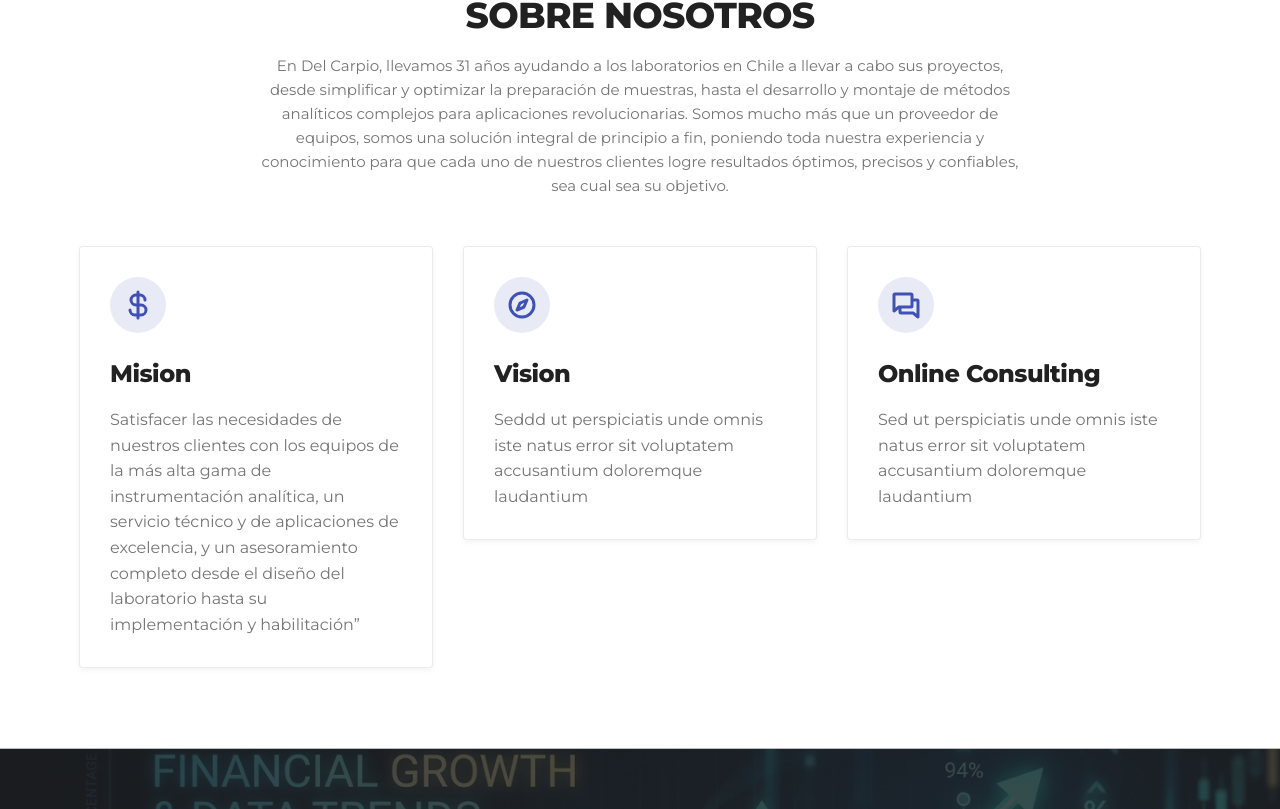
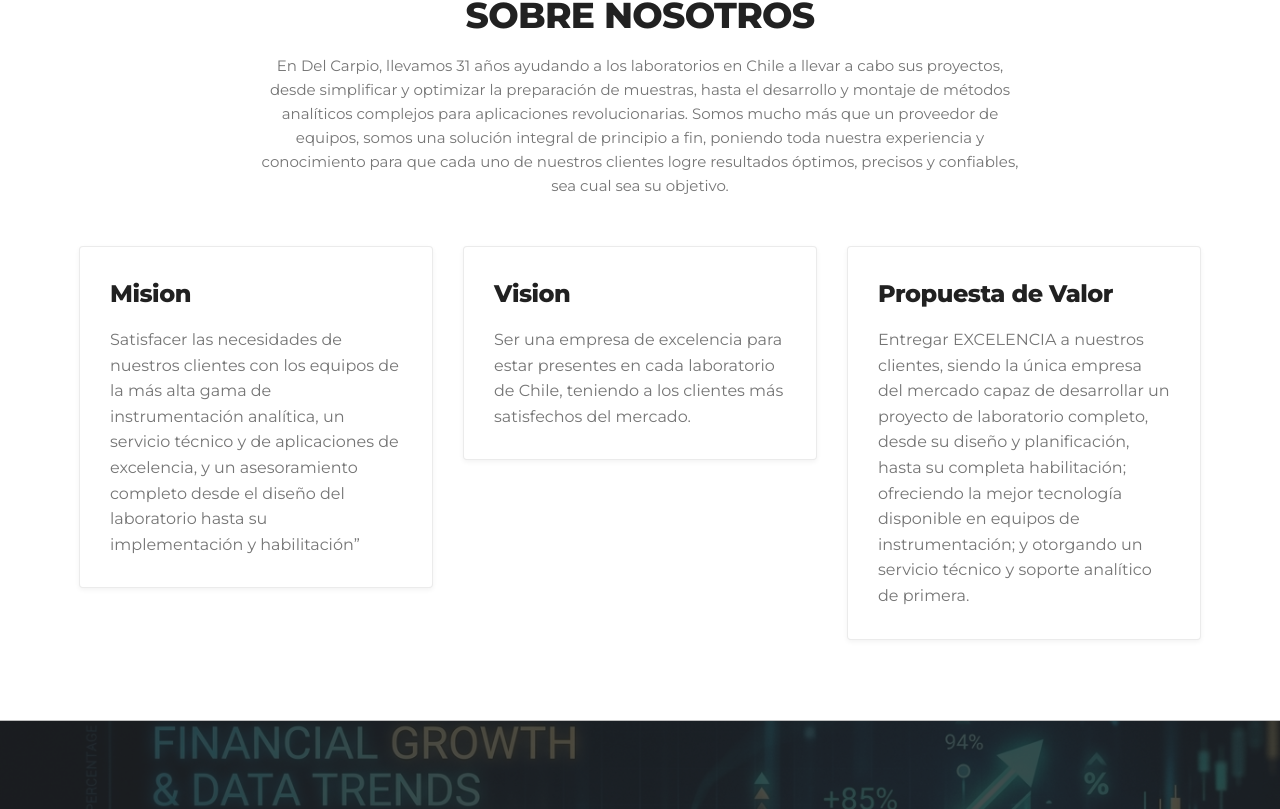
Before and after one commit to delcarpiohub/LandingPage, a Next.js app: page /nosotros in a window 1280 px wide. Shown: the part 671-1480 px from the top of the page. Built offline with nearby package versions, Linux system fonts and the light colour scheme.

Commit message:
feat: remueve iconos de las tarjetas mision vision y propuesta de valor

```diff
--- a/src/app/nosotros/page.tsx
+++ b/src/app/nosotros/page.tsx
@@ -2,7 +2,7 @@
 
 import Image from "next/image";
 import Link from "next/link";
-import { CurrencyDollar, Compass, Chats, Bank, Scales, ShieldCheck, Megaphone, Cpu, Heartbeat, FacebookLogo, TwitterLogo, LinkedinLogo } from "@phosphor-icons/react/dist/ssr";
+import { Compass, Bank, Scales, Megaphone, Cpu, Heartbeat, FacebookLogo, TwitterLogo, LinkedinLogo } from "@phosphor-icons/react/dist/ssr";
 
 import { Reveal } from "@/components/motion/reveal";
 import { Footer } from "@/components/sections/footer";
@@ -119,7 +119,7 @@ export default function NosotrosPage() {
                 className="text-4xl font-bold tracking-tight sm:text-5xl lg:text-[48px] leading-[1.2] max-w-4xl mx-auto"
                 style={{ color: "#FFFFFF" }}
               >
-                Sobre Nosotros
+                SOMOS DEL CARPIO
               </h1>
               <p className="mt-6 mx-auto max-w-2xl text-[16px] text-white/90 leading-[1.6]">
               </p>
@@ -147,11 +147,6 @@ Somos mucho más que un proveedor de equipos, somos una solución integral de pr
               {/* Feature Card 1 */}
               <Reveal delay={0.05}>
                 <div className="p-[30px] bg-white border border-[#BDBDBD]/30 rounded-[4px] shadow-[0_2px_5px_rgba(0,0,0,0.05)] hover:shadow-md transition-all">
-                  <div className="text-[#3F51B5] mb-6 flex justify-center md:justify-start">
-                    <div className="p-3 bg-[#C5CAE9]/40 rounded-full">
-                      <CurrencyDollar size={32} weight="bold" />
-                    </div>
-                  </div>
                   <h3 className="text-[24px] font-bold leading-[1.4] text-[#212121] text-center md:text-left mb-4">
                     Mision
                   </h3>
@@ -164,16 +159,11 @@ Somos mucho más que un proveedor de equipos, somos una solución integral de pr
               {/* Feature Card 2 */}
               <Reveal delay={0.1}>
                 <div className="p-[30px] bg-white border border-[#BDBDBD]/30 rounded-[4px] shadow-[0_2px_5px_rgba(0,0,0,0.05)] hover:shadow-md transition-all">
-                  <div className="text-[#3F51B5] mb-6 flex justify-center md:justify-start">
-                    <div className="p-3 bg-[#C5CAE9]/40 rounded-full">
-                      <Compass size={32} weight="bold" />
-                    </div>
-                  </div>
                   <h3 className="text-[24px] font-bold leading-[1.4] text-[#212121] text-center md:text-left mb-4">
                     Vision
                   </h3>
                   <p className="text-[16px] leading-[1.6] text-[#757575] text-left">
-                    Seddd ut perspiciatis unde omnis iste natus error sit voluptatem accusantium doloremque laudantium
+                    Ser una empresa de excelencia para estar presentes en cada laboratorio de Chile, teniendo a los clientes más satisfechos del mercado.
                   </p>
                 </div>
               </Reveal>
@@ -181,16 +171,11 @@ Somos mucho más que un proveedor de equipos, somos una solución integral de pr
               {/* Feature Card 3 */}
               <Reveal delay={0.15}>
                 <div className="p-[30px] bg-white border border-[#BDBDBD]/30 rounded-[4px] shadow-[0_2px_5px_rgba(0,0,0,0.05)] hover:shadow-md transition-all">
-                  <div className="text-[#3F51B5] mb-6 flex justify-center md:justify-start">
-                    <div className="p-3 bg-[#C5CAE9]/40 rounded-full">
-                      <Chats size={32} weight="bold" />
-                    </div>
-                  </div>
                   <h3 className="text-[24px] font-bold leading-[1.4] text-[#212121] text-center md:text-left mb-4">
-                    Online Consulting
+                    Propuesta de Valor
                   </h3>
                   <p className="text-[16px] leading-[1.6] text-[#757575] text-left">
-                    Sed ut perspiciatis unde omnis iste natus error sit voluptatem accusantium doloremque laudantium
+                  Entregar EXCELENCIA a nuestros clientes, siendo la única empresa del mercado capaz de desarrollar un proyecto de laboratorio completo, desde su diseño y planificación, hasta su completa habilitación; ofreciendo la mejor tecnología disponible en equipos de instrumentación; y otorgando un servicio técnico y soporte analítico de primera.
                   </p>
                 </div>
               </Reveal>
```
Also changed, not shown: .agent-log/sessions.md.
